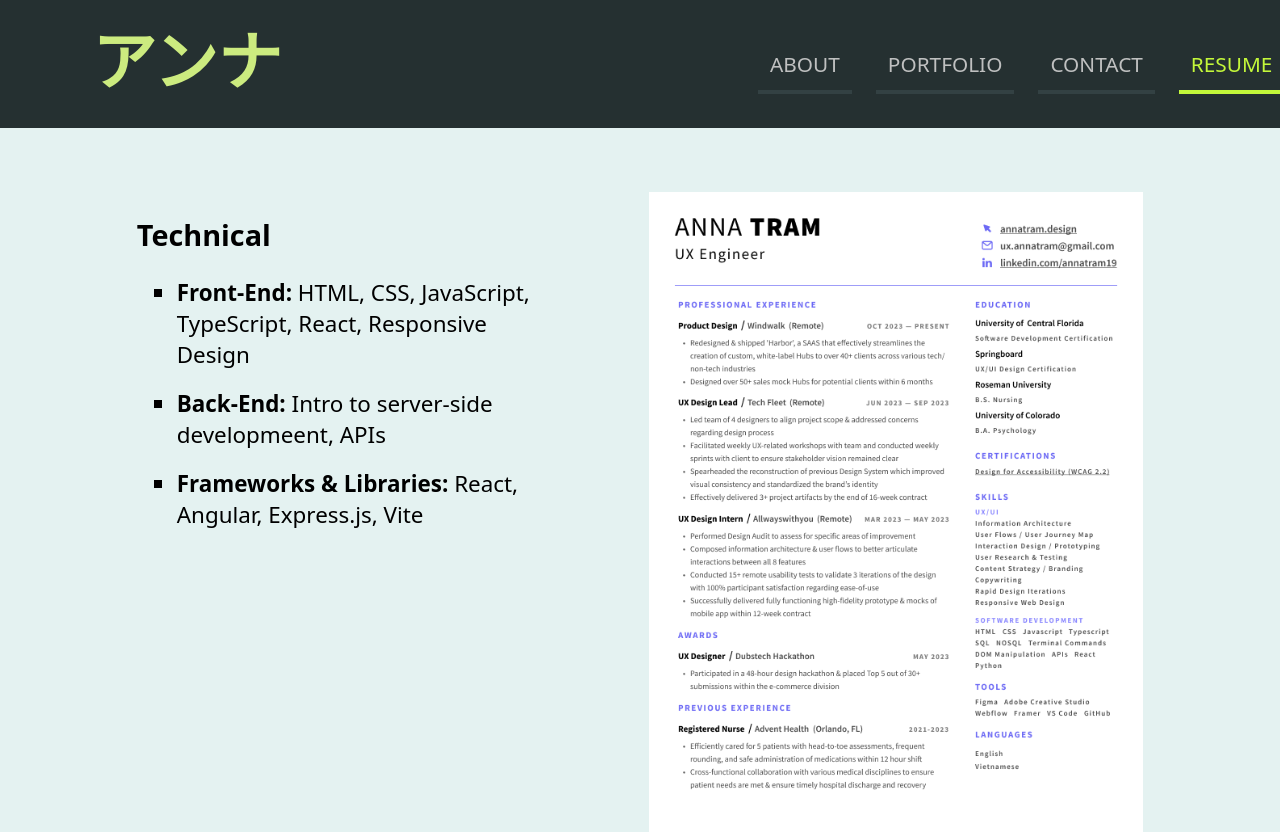
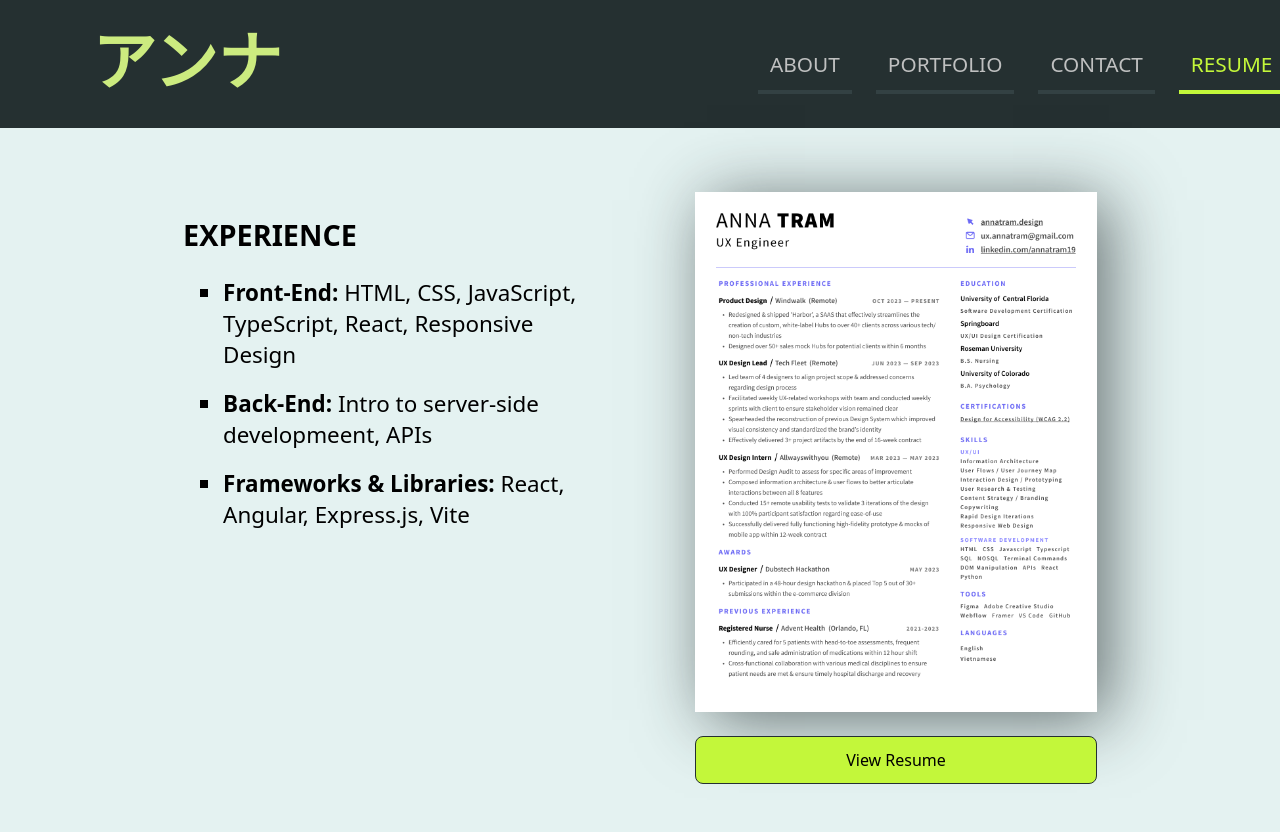
Before and after one commit to atrvvm/react-portfolio, a React (Vite) app in the folder Main/: page /Resume in a window 1280 px wide. After the commit the page ends 800 px from the top, so only its background shows below. Built offline with nearby package versions, Linux system fonts and the light colour scheme; a web font is replaced by a local one.

Commit message:
(feat) Add button interaction to view resume externally

```diff
--- a/Main/src/App.css
+++ b/Main/src/App.css
@@ -138,5 +138,32 @@ a:hover {
 }
 
 .resume-img {
-  height: 640px;
+  height: 520px;
+  margin-bottom: 1.2em;
+  box-shadow: 12px 8px 64px #202a2ba6;
 }
+
+button {
+  width: 240px;
+  padding: 12px;
+  border-radius: 8px;
+  background-color: #C3F73A;
+  color: #0d1111;
+  font-family: system-ui, -apple-system, BlinkMacSystemFont, 'Segoe UI', Roboto, Oxygen, Ubuntu, Cantarell, 'Open Sans', 'Helvetica Neue', sans-serif;
+  font-size: 1em;
+  font-weight: 500;
+  border: #253031 solid 1.5px;
+}
+
+.download-btn :hover {
+  background-color: #98c42b !important;
+
+}
+
+.download-btn {
+  width: 100% !important;
+  padding: 12px !important;
+  border-radius: 8px !important;
+  background-color: #C3F73A !important;
+  color: black !important;
+}
--- a/Main/src/components/Footer.jsx
+++ b/Main/src/components/Footer.jsx
@@ -1,3 +1,6 @@
+
+// TODO: Add button text links for the social accounts
+
 export default function Footer(){
     return (
         <div className="socials">
--- a/Main/src/components/Navigation.jsx
+++ b/Main/src/components/Navigation.jsx
@@ -10,11 +10,7 @@ export default function NavRoute() {
     <div className="nav-section">
       <div className="nav-layout">
         <div className="nav-item">
-          <NavLink
-            to="/About"
-          >
-            ABOUT
-          </NavLink>
+          <NavLink to="/About">ABOUT</NavLink>
         </div>
         <div className="nav-item">
           <NavLink to="/Projects">PORTFOLIO</NavLink>
--- a/Main/src/pages/Resume.jsx
+++ b/Main/src/pages/Resume.jsx
@@ -1,5 +1,3 @@
-/** @format */
-
 import myResume from "../assets/resume-image.png";
 
 const styles = {
@@ -21,12 +19,16 @@ const styles = {
   },
 };
 
+const handleDownload = () => {
+  window.location = "https://drive.google.com/file/d/1PjH4z9dGpSIjN4PhPkTl5Df1tyq9Dhj7/view?usp=drive_link";
+}
+
 export default function Resume() {
   return (
     <div className="page-wrapper">
       <div className="skills-text">
         <div className="column">
-          <h1 style={styles.heading}>Technical</h1>
+          <h1 style={styles.heading}>EXPERIENCE</h1>
           <ul style={styles.ul}>
             <li style={styles.list}>
               <span style={styles.span}>Front-End:</span> HTML, CSS, JavaScript,
@@ -44,10 +46,13 @@ export default function Resume() {
         </div>
       </div>
       <div className="row">
-        <img
-          src={myResume}
-          className="resume-img"
-        />
+        <div className="columns">
+          <img
+            src={myResume}
+            className="resume-img"
+          />
+              <button className="download-btn" onClick={handleDownload}>View Resume</button>
+        </div>
       </div>
     </div>
   );
```
